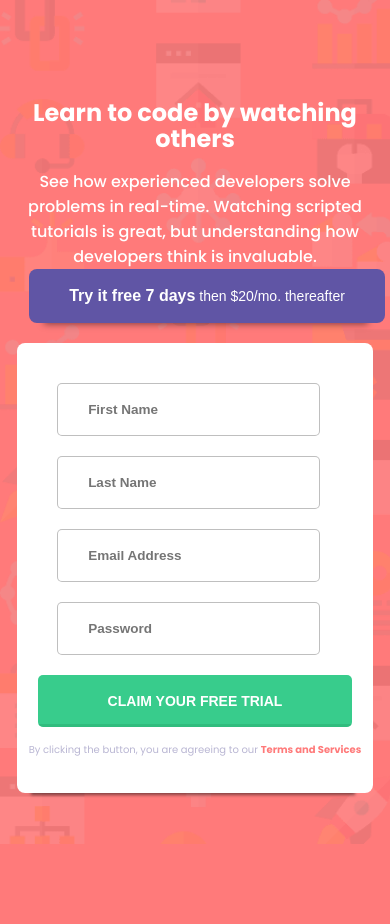
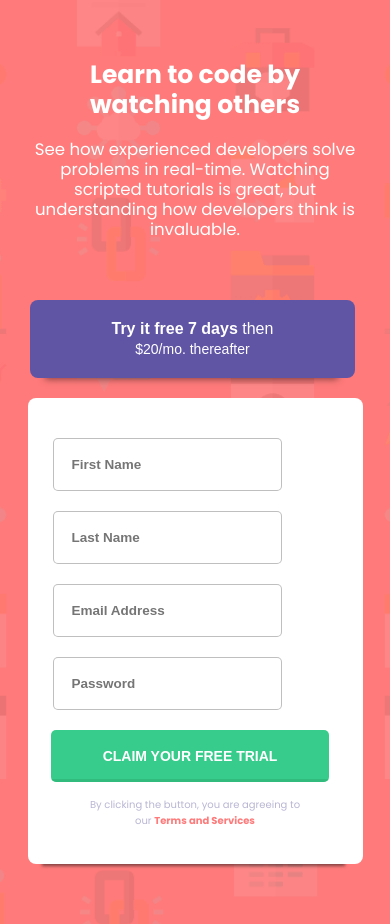
Before and after one commit to darrylrachel/fm-sign-up-form-component, a plain HTML site: page index.html in a window 390 px wide. Before the commit the page ends 878 px from the top, so only its background shows below. Drawn offline with Linux system fonts and the light colour scheme.

Commit message:
styled desktop and mobile

```diff
--- a/assets/stylesheets/index.css
+++ b/assets/stylesheets/index.css
@@ -1,15 +1,15 @@
 @import url('https://fonts.googleapis.com/css2?family=Poppins:wght@400;500;600;700&display=swap');
 
 
-.container {
-  /* border: 1px solid aqua; */
+/* .container {
+  border: 1px solid aqua;
 }
 .box {
   border: 1px solid rgb(94, 255, 0);
 }
 .box-d {
   border: 1px solid rgb(38, 0, 255);
-}
+} */
 /* delete */
 
 * {
@@ -18,6 +18,125 @@
   padding: 0;
   margin: 0;
 }
+
+@media (max-width: 90em) { /* 23.4375em */
+
+  body {
+    background-image: url("/assets/images/bg-intro-mobile.png");
+    background-color: hsl(0, 100%, 74%);
+    background-position: cover;
+    background-repeat: no-repeat;
+    background-size: cover;
+    font-family: 'Poppins', sans-serif;
+    height: 100vh;
+  }
+
+  .wrapper {
+    width: 335px;
+    margin: 0 auto;
+    display: flex;
+    flex-direction: column;
+  }
+  .left {
+    margin-top: 60px;
+  }
+  .title h1 {
+    color: #fff;
+    text-align: center;
+    font-size: 25px;
+    line-height: 1.2;
+  }
+  .body p {
+    color: #fff;
+    font-size: 1.038rem;
+    text-align: center;
+    line-height: 1.2;
+    margin-top: 20px;
+  }
+  button {
+    border-style: hidden;
+  }
+  .purple-button {
+    background-color: hsl(248, 32%, 49%);
+    border-radius: 8px;
+    color: #fff;
+    font-size: 14px;
+    padding: 18px 82px;
+    text-align: center;
+    box-shadow:  -1px 17px 7px -16px rgba(0, 0, 0, 0.5);
+    -webkit-box-shadow:  -1px 17px 7px -16px rgba(0, 0, 0, 0.5);
+    margin-top: 60px;
+    margin-left: 2px;
+    line-height: 1.4;
+  }
+  .purple-button .span {
+    display: block;
+  }
+  .right {
+    display: flex;
+    flex-direction: column;
+  }
+  .form-section {
+    background-color: #fff;
+    border-radius: 8px;
+    height: 100%;
+    margin-top: 20px;
+    margin-bottom: 60px;
+    box-shadow:  -2px 18px 3px -16px rgba(11, 11, 11, 0.5);
+    -webkit-box-shadow:  -2px 18px 3px -16px rgba(11, 11, 11, 0.5);
+  }
+  .form-group {
+    margin-top: 40px;
+  }
+  .field {
+    border: 1px solid rgba(182, 182, 182, 0.867);
+    border-radius: 5px;
+    display: block;
+    font-size: 13.5px;
+    font-weight: 600;
+    padding: 18px 28px 18px 18px;
+    margin: 0px 40px 20px 25px;
+  }
+  .bottom-button {
+    display: flex;
+    flex-direction: row;
+    justify-content: center;
+  }
+  .green-button {
+    background-color: hsl(154, 59%, 51%);
+    border-radius: 5px;
+    color: #fff;
+    font-size: 14px;
+    padding: 18px 52px;
+    margin-right: 10px;
+    text-align: center;
+    text-transform: uppercase;
+    font-weight: 700;
+    box-shadow: inset -5px -27px 0px -24px rgba(42, 174, 115, 0.5);
+    -webkit-box-shadow: inset -5px -27px 0px -24px rgba(42, 174, 115, 0.5);
+  }
+  .small {
+    padding: 0 55px;
+    text-align: center;
+  }
+  .small p,
+  .small p .terms {
+    font-size: 10px;
+    text-align: center;
+    margin-top: 15px;
+    margin-bottom: 35px;
+  }
+  .small p {
+    color: hsl(246, 25%, 77%);
+  }
+  p .terms {
+    color: hsl(0, 100%, 74%);
+    font-weight: 700;
+  }
+}
+
+@media (min-width: 65em) { /* 1040px */
+
   body {
     background-image: url("/assets/images/bg-intro-desktop.png");
     background-color: hsl(0, 100%, 74%);
@@ -28,45 +147,49 @@ body {
     height: 100vh;
   }
    .wrapper {
+     width: 1096px;
      display: flex;
      flex-direction: row;
-  margin: 0 auto;
-  max-width: 1110px;
      position: relative;
-  top: 60px;
+     justify-content: space-between;
+     top: 10px;
    }
    .left {
     height: 100%;
     padding-right: 53px;
+    width: 580px;
   }
   .title {
     margin-top: 160px;
   }
   .title h1 {
     color: #fff;
-  font-size: 49px;
+    font-size: 40px;
     font-weight: 900;
     line-height: 1.1;
+    text-align: left;
   }
   .body p {
     color: #fff;
     font-weight: 600;
-  margin-top: 25px;
+    margin-top: 20px;
+    text-align: left;
+    line-height: 1.4;
   }
   .right {
     display: flex;
     flex-direction: column;
   }
-button {
-  background-color: transparent;
-  border-style: hidden;
+  .purple-button .span {
+    display: inline;
   }
   .purple-button {
     background-color: hsl(248, 32%, 49%);
     border-radius: 8px;
     color: #fff;
     font-size: 14px;
-  padding: 18px 114px;
+    padding: 18px 100px;
+    margin-top: 40px;
     text-align: center;
     box-shadow:  -1px 17px 7px -16px rgba(0, 0, 0, 0.5);
     -webkit-box-shadow:  -1px 17px 7px -16px rgba(0, 0, 0, 0.5);
@@ -76,7 +199,7 @@ button {
     border-radius: 8px;
     height: 100%;
     margin-top: 20px;
-  margin-bottom: 85px;
+    margin-bottom: 60px;
     box-shadow:  -2px 18px 3px -16px rgba(11, 11, 11, 0.5);
     -webkit-box-shadow:  -2px 18px 3px -16px rgba(11, 11, 11, 0.5);
   }
@@ -103,6 +226,7 @@ button {
     color: #fff;
     font-size: 14px;
     padding: 18px 135px;
+    margin-left: 8px;
     text-align: center;
     text-transform: uppercase;
     font-weight: 700;
@@ -123,62 +247,4 @@ p .terms {
     color: hsl(0, 100%, 74%);
     font-weight: 700;
   }
-
-@media ( min-width: 375px ) {
-  .wrapper {
-    flex-direction: column;
-    align-items: center;
 }
-  .left {
-    height: 100%;
-    padding: 0;
-  }
-  .title {
-    margin-top: 40px;
-  }
-  .title h1 {
-    color: #fff;
-    font-size: 24px;
-    font-weight: 900;
-    line-height: 1.1;
-    text-align: center;
-  }
-  .body p {
-    color: #fff;
-    font-weight: 500;
-    margin-top: 16px;
-    text-align: center;
-  }
-  .purple-button {
-    background-color: hsl(248, 32%, 49%);
-    border-radius: 8px;
-    color: #fff;
-    font-size: 14px;
-    padding: 18px 40px;
-    text-align: center;
-    position: relative;
-    left: 12px;
-    box-shadow:  -1px 17px 7px -16px rgba(0, 0, 0, 0.5);
-    -webkit-box-shadow:  -1px 17px 7px -16px rgba(0, 0, 0, 0.5);
-  }
-  .field {
-    border: 1px solid rgba(182, 182, 182, 0.867);
-    border-radius: 5px;
-    display: block;
-    font-size: 13.5px;
-    font-weight: 600;
-    padding: 18px 50px 18px 30px;
-    margin: 0px 40px 20px 40px;
-  }
-  .green-button {
-    background-color: hsl(154, 59%, 51%);
-    border-radius: 5px;
-    color: #fff;
-    font-size: 14px;
-    padding: 18px 70px;
-    text-align: center;
-    text-transform: uppercase;
-    font-weight: 700;
-    box-shadow: inset -5px -27px 0px -24px rgba(42, 174, 115, 0.5);
-    -webkit-box-shadow: inset -5px -27px 0px -24px rgba(42, 174, 115, 0.5);
-}
--- a/index.html
+++ b/index.html
@@ -35,16 +35,16 @@
   </section>
 
 
-  <section class="right">
-    <div class="top-button">
+  <section class="right box">
+    <div class="top-button box-d">
       <div class="button">
         <button class="purple-button">
-          <strong>Try it free 7 days</strong> then $20/mo. thereafter
+          <span class="span"><strong>Try it free 7 days</strong> then</span> $20/mo. thereafter
         </button>
       </div>
     </div>
 
-    <section class="form-section">
+    <section class="form-section box-d">
       <div class="form-group">
         <form action="" class="form">
           <input type="text" class="field" placeholder="First Name">
@@ -54,7 +54,7 @@
         </form>
       </div>
 
-      <div class="bottom-button">
+      <div class="bottom-button box-d">
         <div class="button">
           <button class="green-button">
             Claim your free trial
```
Lines whose indentation alone changed are shown as unchanged.
